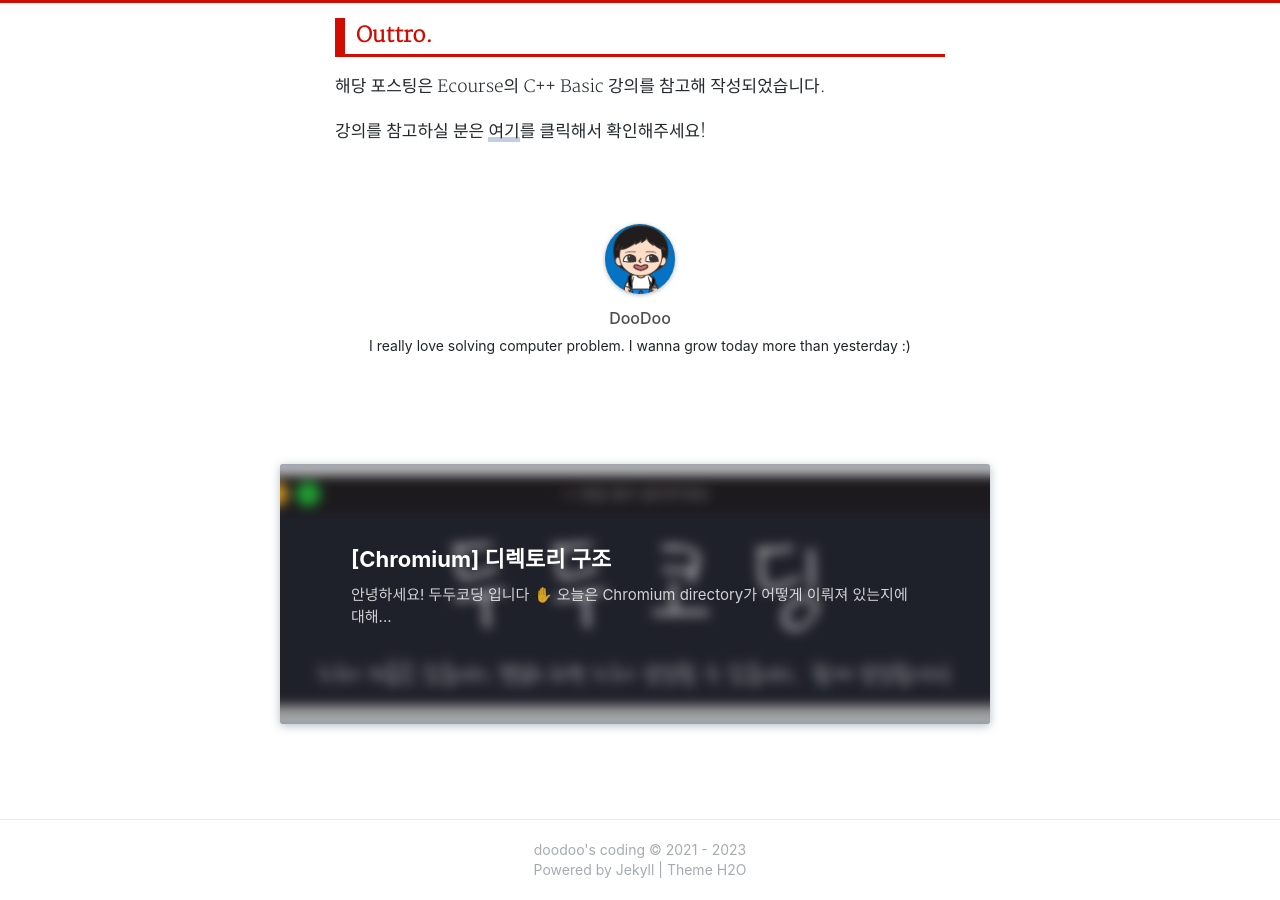
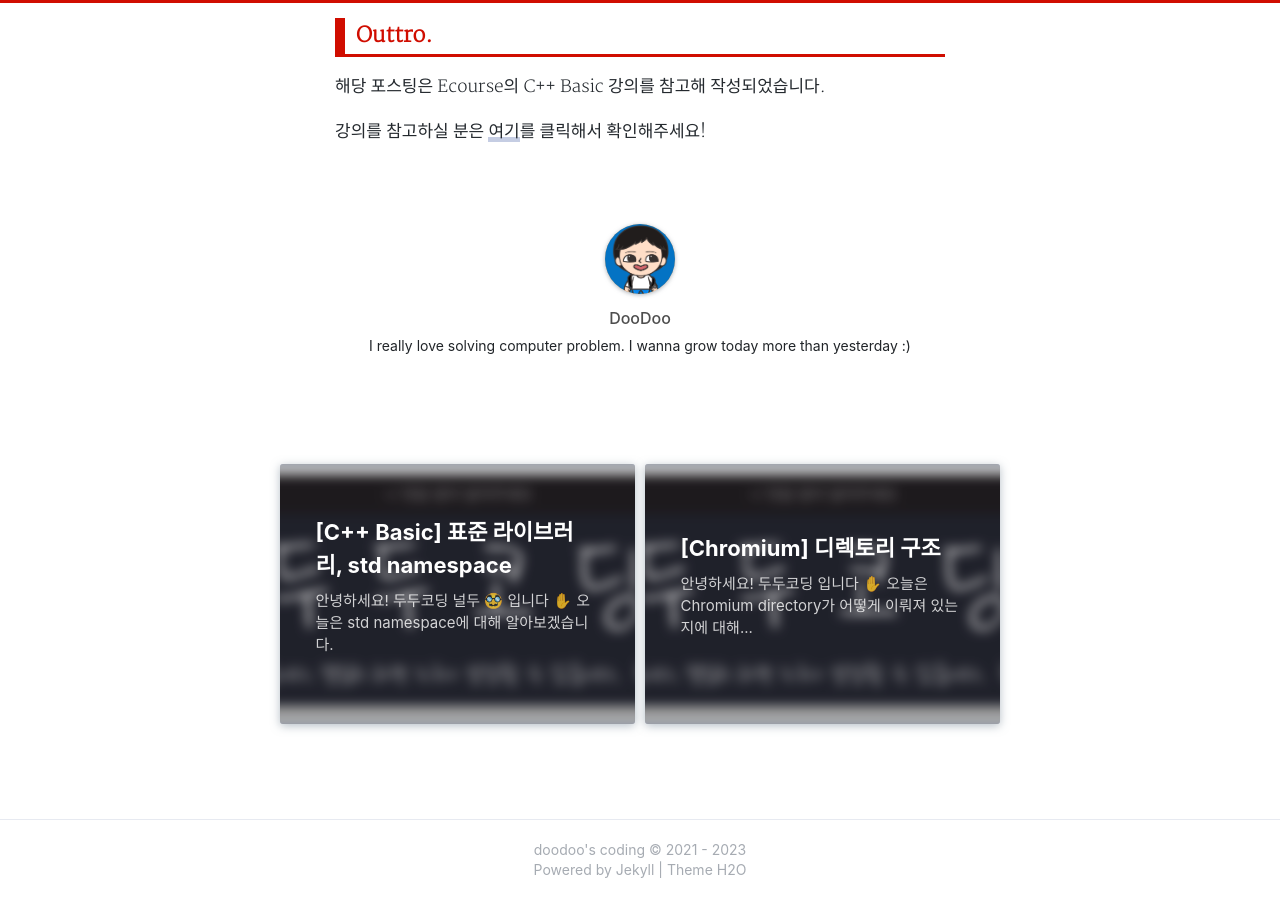
Before and after one commit to 0xd00d00/0xd00d00.github.io, a Jekyll site: the page built from _posts/2023-01-28-ecourse_basic_cpp_namespace.md, in a window 1280 px wide and 900 px high, scrolled down 5006 px. Built offline with Jekyll 4.4.1, drawn with Linux system fonts in a browser that asks for light colours; nearby versions of some CDN libraries; some web fonts are replaced; comment, search, counter and statistics services are not loaded; a style sheet for code colours, icons or effects is not loaded; some of the changed lines change nothing that is shown; some of the changed text lies outside the part shown.

Commit message:
[post] cpp_basic_std_namespace

````diff
--- a/_posts/2023-01-28-ecourse_basic_cpp_namespace.md
+++ b/_posts/2023-01-28-ecourse_basic_cpp_namespace.md
@@ -5,13 +5,13 @@ title: "[C++ Basic] C++ namespace"
 subtitle: "C++ 에서 사용중인 namespace에 대해 알아보자 🙃"
 date: 2023-01-28
 cover: /assets/img/default.png
-tags: C++ C++\_Basic
+tags: C++ Cpp_Basic
 sitemap :
  changefreq : daily
  priority : 1.0
 ---
 
-안녕하세요! 두두코딩 <span class="doodoo">널두🥸 </span> 입니다 ✋ <br>
+안녕하세요! 두두코딩 <span class="doodoo">널두 🥸</span> 입니다 ✋ <br>
 오늘은 C++ namespace에 대해 알아보겠습니다.
 
 🖇 소스코드에 마우스를 올리고 <span class="tip">copy</span> 버튼을 누를 경우 더 쉽게 복사할 수 있습니다!
--- /dev/null
+++ b/_posts/2023-02-05-ecourse_basic_cpp_std_namespace.md
@@ -0,0 +1,229 @@
+---
+layout: post
+author: doodoo
+title: "[C++ Basic] 표준 라이브러리, std namespace"
+subtitle: "std namespace 내부는 어떻게?? 🧐"
+date: 2023-02-05
+cover: /assets/img/default.png
+tags: C++ Cpp_Basic
+sitemap :
+ changefreq : daily
+ priority : 1.0
+---
+안녕하세요! 두두코딩 <span class="doodoo">널두 🥸</span> 입니다 ✋ <br>
+오늘은 std namespace에 대해 알아보겠습니다.
+
+🖇 소스코드에 마우스를 올리고 <span class="tip">copy</span> 버튼을 누를 경우 더 쉽게 복사할 수 있습니다!
+
+궁금한 점, 보안점 남겨주시면 성실히 답변하겠습니다. 😁 <br>
+\+ 감상평 댓글로 남겨주시면 힘이됩니다. 🙇
+
+### Intro.
+오늘 포스팅에서는 *namespace 충돌방지*, *namespace 재사용*, *std namespace
+내부*에 대해 알아봅니다.
+
+### namespace 충돌방지
+namespace 지시어를 활용해, 지시된 namespace 내 모든 함수를 접근할 수 있게 할
+경우 의도하지 않은 충돌상황이 발생한다.
+
+일례로, 우리가 처음 C++을 배울 때, 편리함을 위해 `std` namespace를 전체적으로 열어두고 사용하도록 예시를 작성한다.
+
+`std` namespace를 열어두고 작성하는 습관을 갖고 프로그래밍을 할 경우 의도하지
+않은 문제가 발생하게 된다.
+
+*for loop를 활용해 배열 내 들어있는 값 중 가장 큰 값을 뽑아보자.*
+(C++ 유틸리티 max 함수를 활용할 것, 해당 함수는 algorithm에 들어있다.)
+
+```cpp
+#include <iostream>
+// 유틸리티를 사용할 수 있는 헤더파일
+#include <algorithm>
+
+// 편리함을 위해 열어둠.
+using namespace std;
+
+int count = 0;
+int main() {
+	int arr[5] = {3,2,13,4,5};
+
+	for (int i = 1; i < 5; i++) {
+		count = max(count, arr[i]);
+	}
+
+	cout << "count " << count << endl;
+}
+```
+
+위와 같이 작성할 경우, 논리적으로는 문제가 없다. 하지만, 아래와 같은 에러를
+만나게된다.
+
+```cpp
+error: reference to 'count' is ambiguous
+count = max(count, arr[i]);
+```
+
+에러를 참고해보면, `count`가 모호하다고 나온다. 즉, 어딘가에서 동일한 이름으로
+사용하고 있다는 말인데, 내 코드에서는 `count`를 따로 만들어 사용하고 있는게
+없다.
+
+`count` 같은 경우 utility 중 `count()`라는 이름으로 사용되고 있다. 해당 함수는
+`std` 네임스페이스 안에 존재하는데, 우리가 지금 *using 지시어*를 통해 `std`
+네임스페이스 내 모든 함수를 사용할 수 있도록 했기 때문에 local `count` 와 이름
+충돌이 발생하게 된다.
+
+즉, 이와 같이 의도하지 않은 이름충돌이 발생할수도 있기 때문에 namespace를
+여는것은 굉장히 조심스러워야 한다.
+
+보통 프로젝트 개발을 할 때, 이런 문제를 해결하기 위해 *Qualified name (완전한
+이름)* 방법을 활용해 사용한다.
+
+```cpp
+#include <iostream>
+// 유틸리티를 사용할 수 있는 헤더파일
+#include <algorithm>
+
+// !! using 지시어 제거한다!!!!
+// using namespace std;
+
+int count = 0;
+int main() {
+	int arr[5] = {3,2,13,4,5};
+
+	for (int i = 1; i < 5; i++) {
+		// !! std namespace를 완전히 적어줘야함.
+		count = std::max(count, arr[i]);
+	}
+
+	// !! std namespace를 완전히 적어줘야함.
+	std::cout << "count " << count << std::endl;
+}
+```
+### namespace 재사용
+아래의 코드를 통해 namespace의 재사용이 가능한지 알아보자.
+
+```cpp
+#include <iostream>
+
+void turnOn() {
+	std::cout << "turn on the music stream!" << std::endl;
+}
+
+namespace Audio {
+	void init() {}
+}
+
+int main() {
+	Audio::init();
+	turnOn();
+
+	// 아래와 같이 호출이 가능할까?
+	Audio::turnOn();
+}
+```
+
+위의 코드 주석과 같이, `Audio::turnOn` 함수는 호출할 수 있을까? 코드를
+빌드해보면 컴파일 에러가 발생할 것이다.
+
+Audio namespace 내 `turnOn` 함수가 존재하지 않기 때문이다.
+
+외부 혹은 다른 namespace에 사용중인 함수는 재사용이 불가능할까?
+
+가능하게 하기 위해서는 이름을 만들어 동일한 문장을 복사해야하는건가??
+
+결론적으로는, *재사용이 가능하다.* 아래의 코드를 통해 확인해보자.
+
+```cpp
+#include <iostream>
+
+void turnOn() {
+	std::cout << "turn on the music stream!" << std::endl;
+}
+
+namespace Audio {
+
+	// 아래와 같이 사용을 원하는 함수를 using 선언 하면 된다.
+	using ::turnOn;
+	void init() {}
+}
+
+int main() {
+	Audio::init();
+	turnOn();
+
+	// 아래와 같이 호출이 가능할까?
+	Audio::turnOn();
+}
+```
+
+위와 같이, `using` 선언을 통해 특정 함수를 선언해주게 될 경우 *재사용*이
+가능하다. 위 코드는 전역에 있는 함수를 재사용하고 싶기 때문에 `using ::turnOn;`
+이라고 선언을 했다.
+
+만약, 다른 namespace 내 들어있다면 `using anotherNameSpace::turnOn;` 과 같이
+선언하면 재사용이 가능하다.
+
+### std namespace 내부
+우리가 위에서 언급한 것과 같이 namespace는 재사용이 가능하다. C++에서는 이를
+어떻게 활용했을까?
+
+C++은 C 언어를 모두 포함해 만들어진 언어이다. 따라서, C언어에서 사용중인 모든
+것들이 C++에서 사용가능해야된다. 예를들면, C library 들 모두 사용이
+가능해야된다.
+
+```cpp
+// c++ 파일이라도 아래의 코드가 돌아가야한다.
+
+#include <stdio.h>
+
+int main() {
+	printf("hello world!\n");
+}
+```
+
+위 코드를 수행해보면, 잘 돌아가는 것을 확인할 수 있다.
+
+위와 같이 작성할 경우, C언어의 이해도가 낮은 개발자가 C언어 라이브러리를 몰라
+`printf` 라는 출력 함수를 만들경우 이름 충돌이 발생할수도 있다. (사실 printf는
+인자로 전달되는 값이 있어서 이름 충돌나기는 어렵다.. 예시라 생각하자 🤫)
+
+C++ 진영에서는 `printf`와 같은 C에서 제공하는 함수들이 혹시나 이름 충돌이
+발생하지 않을까 생각해 이를 `std namespace`에 넣고자 했다.
+
+이를 넣기 위해선 어떻게 해야될까?
+
+아마 아래코드와 같이 되어있지 않을까?
+
+```cpp
+namespace std
+{
+	// 전역에 있는 printf는 std로 가져올거에요!
+	using ::printf;
+}
+```
+
+위의 코드와 같이 기존에 사용하던 C library는 namespace 개념이 없어 모두 전역에
+선언되어져 있는 점을 활용해 `using ::FunctionName` 으로 *namespace 재사용*을
+했을 것이다.
+
+이후 C에서 만든 stdio.h 파일이다 해 `cstdio`라는 헤더파일이름을 만들었을 것이라
+생각한다.
+
+우리가 C++에서 C library를 쓰고 싶다면 대부분은 `.h`을 때고 접두어로 `c`를
+붙이면 된다 (e.g. cstdio, cstring, cmath 등)
+
+자세한 내용은 [여기](https://cplusplus.com/reference/clibrary/)를 참조해보자.
+
+끝으로, cstdio 헤더파일 내 들어있는 printf를 아래와 같이 `std` namespace를 적어 사용해 "이름충돌" 을 피하도록 하자!
+
+```cpp
+#include <cstdio>
+
+int main() {
+	std::printf("hello world!\n");
+}
+```
+
+### Outtro.
+해당 포스팅은 Ecourse의 C++ Basic 강의를 참고해 작성되었습니다.
+
+강의를 참고하실 분은 [여기](https://www.ecourse.co.kr/course/cppbasic_v2/)를 클릭해 확인해주세요!
````
Also changed, not shown: 1 other file.
